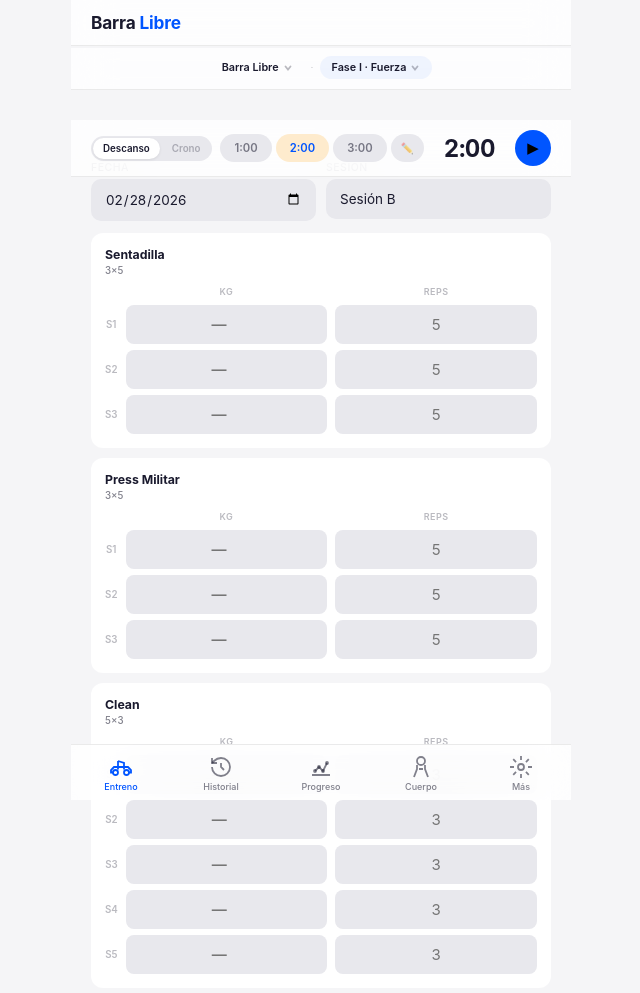
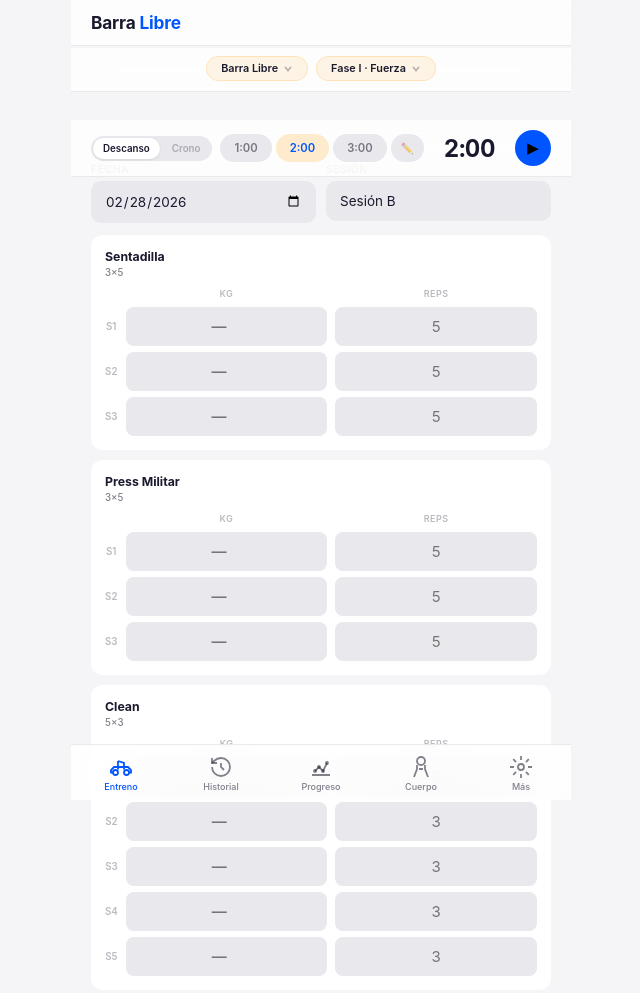
Before and after one commit to iamluisgb/barra-libre, a website with bundled scripts: page app.html in a window 1280 px wide. Shown: the top 993 px of the page, without its empty margins (319-959 px from the left). Built offline with nearby package versions, Linux system fonts and the light colour scheme.

Commit message:
Fix phase modal empty: pre-render on init + strip _customId
- Call updatePhaseUI(db) during init instead of just updatePhaseDisplay
  so the phase modal is populated before the user opens it
- Strip _customId from getPrograms() destructuring to prevent it
  from appearing as a phantom phase in custom programs
- Revert context bar to original pill style, placed side by side

Co-Authored-By: Claude Opus 4.6 <noreply@anthropic.com>

```diff
--- a/app.css
+++ b/app.css
@@ -194,15 +194,12 @@ textarea:focus{background:var(--surface);box-shadow:0 0 0 2px rgba(0,85,255,.35)
 #progressHistory{margin-top:16px}
 .progress-select-wrap{margin-bottom:16px}
 
-/* Context bar selectors */
-.context-bar{display:flex;align-items:center;justify-content:center;gap:6px}
-.context-selector{display:flex;align-items:center;gap:4px;cursor:pointer;padding:5px 12px;border-radius:20px;transition:background .2s}
-.context-selector:active{background:var(--surface2)}
-.context-label{font-size:.72rem;font-weight:600;color:var(--text)}
-.context-selector svg{color:var(--text3);flex-shrink:0}
-.context-sep{color:var(--text3);font-size:.7rem;font-weight:300}
-.context-phase{background:rgba(0,85,255,.06)}
-.context-phase:active{background:rgba(0,85,255,.12)}
+/* Program selector + phase context */
+.context-bar{display:flex;align-items:center;justify-content:center;gap:8px}
+.phase-context{display:flex;align-items:center;justify-content:center;gap:5px;cursor:pointer;padding:5px 14px;background:rgba(255,159,10,.1);border:1px solid rgba(255,159,10,.2);border-radius:20px;transition:background .2s}
+.phase-context:active{background:rgba(255,159,10,.2)}
+#phaseName,#activeProgramName{font-size:.72rem;font-weight:600;color:var(--text)}
+.phase-context svg{color:var(--text3);flex-shrink:0}
 
 /* Exercise mode cards */
 .ex-mode-badge{display:inline-block;font-size:.6rem;font-weight:700;text-transform:uppercase;letter-spacing:.5px;padding:2px 8px;border-radius:8px;margin-bottom:6px}
--- a/app.html
+++ b/app.html
@@ -18,12 +18,11 @@
 <div class="offline-banner" id="offlineBanner">Sin conexión — los datos se guardan localmente</div>
 <header><h1>Barra <span>Libre</span></h1><div class="sync-indicator" id="syncIndicator"></div></header>
 <div class="context-bar">
-  <div class="context-selector" id="programContext">
-    <span class="context-label" id="activeProgramName">Barra Libre</span><svg width="10" height="10" viewBox="0 0 10 10" fill="none" stroke="currentColor" stroke-width="1.8" stroke-linecap="round"><path d="M2.5 3.5L5 6.5L7.5 3.5"/></svg>
+  <div class="phase-context" id="programContext">
+    <span id="activeProgramName">Barra Libre</span><svg width="10" height="10" viewBox="0 0 10 10" fill="none" stroke="currentColor" stroke-width="1.8" stroke-linecap="round"><path d="M2.5 3.5L5 6.5L7.5 3.5"/></svg>
   </div>
-  <span class="context-sep">·</span>
-  <div class="context-selector context-phase" id="phaseContext">
-    <span class="context-label" id="phaseName">Fase I</span><svg width="10" height="10" viewBox="0 0 10 10" fill="none" stroke="currentColor" stroke-width="1.8" stroke-linecap="round"><path d="M2.5 3.5L5 6.5L7.5 3.5"/></svg>
+  <div class="phase-context" id="phaseContext">
+    <span id="phaseName">Fase I</span><svg width="10" height="10" viewBox="0 0 10 10" fill="none" stroke="currentColor" stroke-width="1.8" stroke-linecap="round"><path d="M2.5 3.5L5 6.5L7.5 3.5"/></svg>
   </div>
 </div>
 <div class="timer-bar mode-countdown" id="timerBar">
--- a/js/app.js
+++ b/js/app.js
@@ -98,7 +98,7 @@ async function init() {
 
   document.getElementById('trainDate').value = today();
   document.getElementById('bodyDate').value = today();
-  updatePhaseDisplay(db);
+  updatePhaseUI(db);
   document.getElementById('calcHeight').value = db.settings?.height || DEFAULT_HEIGHT;
   document.getElementById('calcAge').value = db.settings?.age || DEFAULT_AGE;
   document.getElementById('timerBar').classList.add('active');
--- a/js/programs.js
+++ b/js/programs.js
@@ -49,7 +49,7 @@ export function getActiveProgram() { return activeProgram; }
 export function getPrograms() {
   const prog = ALL_PROGRAMS[activeProgram];
   if (!prog) return {};
-  const { _meta, ...phases } = prog;
+  const { _meta, _customId, ...phases } = prog;
   return phases;
 }
 
--- a/sw.js
+++ b/sw.js
@@ -1,4 +1,4 @@
-const CACHE_NAME = 'barra-libre-v27';
+const CACHE_NAME = 'barra-libre-v28';
 const ASSETS = [
   './',
   './app.html',
```
